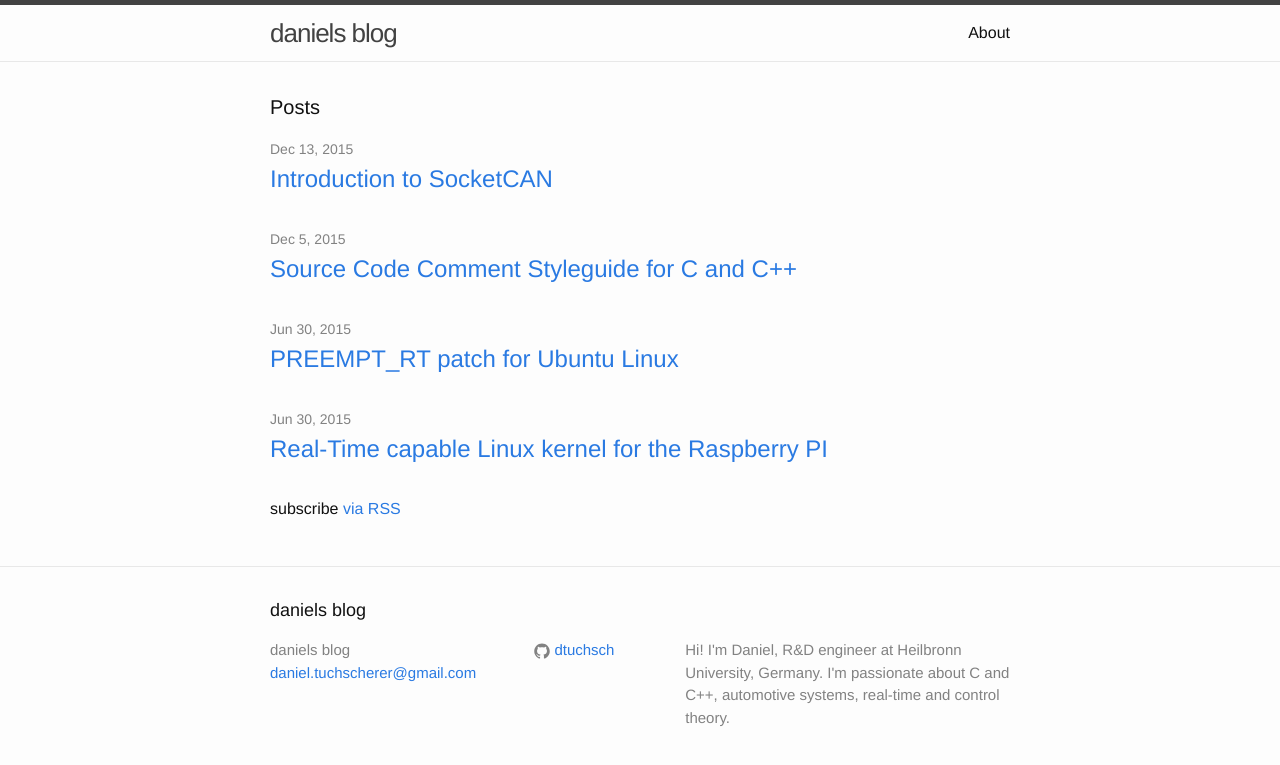
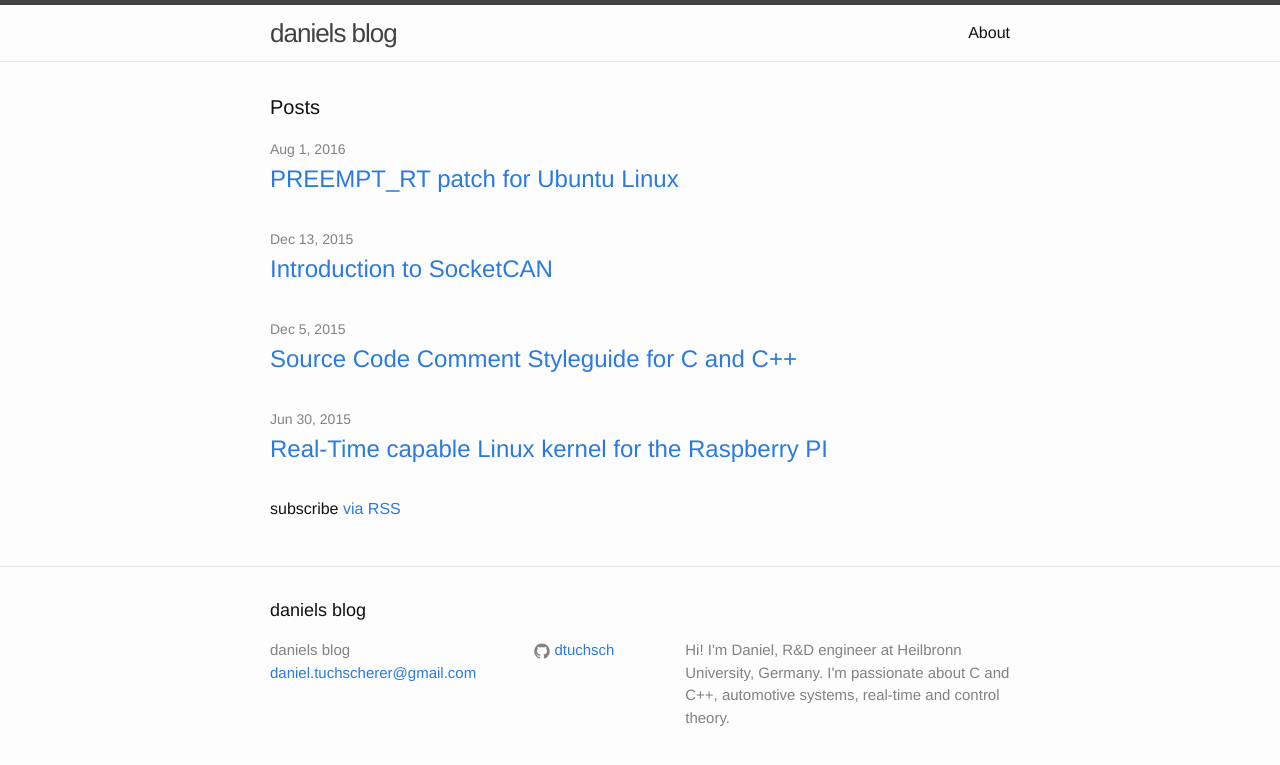
Before and after one commit to chopyy/dtuchsch.github.io, a Jekyll site: the page built from index.html, in a window 1280 px wide. Shown: the top 765 px of the page. Built offline with Jekyll 4.4.1, drawn with Linux system fonts in a browser that asks for light colours.

Commit message:
Update 2016-08-01-Ubuntu-PREEMPT_RT.md

```diff
--- a/_posts/2016-08-01-Ubuntu-PREEMPT_RT.md
+++ b/_posts/2016-08-01-Ubuntu-PREEMPT_RT.md
@@ -1,7 +1,7 @@
 ---
 layout: post
 title:  "PREEMPT_RT patch for Ubuntu Linux"
-date:   2015-06-30 22:56:07
+date:   2016-08-01 14:35:07
 categories: real-time
 ---
 
```
